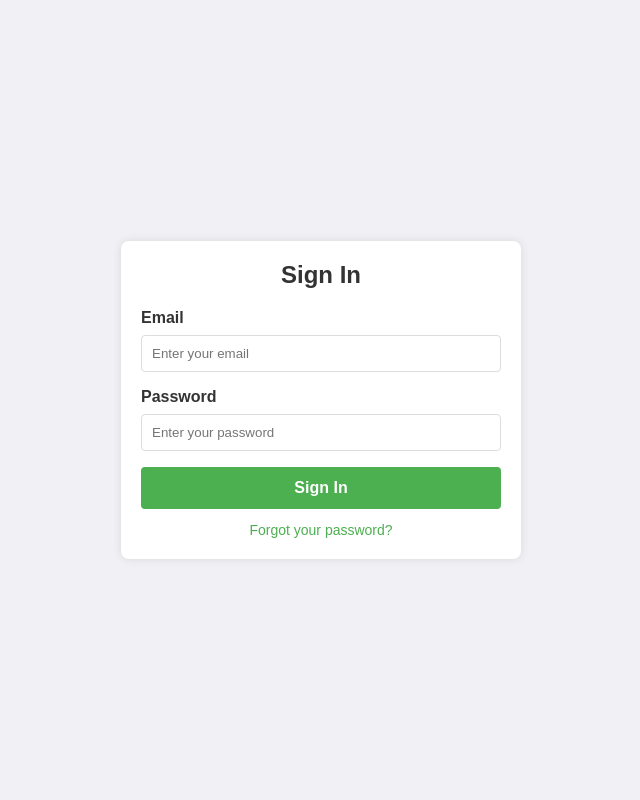
After one commit to Amjuks/Byte-Force_WebDev, a Django app: template byte_force/voyage_mate/templates/voyage_mate/sign-in.html in a window 1280 px wide. The commit adds this page. Shown: the whole page, without its empty margins (319-959 px from the left). Run offline with Django 5.2, Linux system fonts and the light colour scheme; the template is opened without the code that fills it, so the values that code supplies are empty.

Commit message:
added sign in options

```diff
--- /dev/null
+++ b/byte_force/voyage_mate/static/voyage_mate/images/sign-in.css
@@ -0,0 +1,82 @@
+/* Basic reset */
+* {
+    margin: 0;
+    padding: 0;
+    box-sizing: border-box;
+    font-family: Arial, sans-serif;
+  }
+
+  body {
+    background-color: #f0f0f5;
+    display: flex;
+    align-items: center;
+    justify-content: center;
+    height: 100vh;
+  }
+
+  .sign-in-container {
+    width: 100%;
+    max-width: 400px;
+    padding: 20px;
+    background: #fff;
+    box-shadow: 0px 0px 10px rgba(0, 0, 0, 0.1);
+    border-radius: 8px;
+  }
+
+  .sign-in-form h2 {
+    text-align: center;
+    margin-bottom: 20px;
+    color: #333;
+  }
+
+  label {
+    font-weight: bold;
+    color: #333;
+  }
+
+  input[type="email"],
+  input[type="password"] {
+    width: 100%;
+    padding: 10px;
+    margin: 8px 0 16px 0;
+    border: 1px solid #ddd;
+    border-radius: 4px;
+    transition: border-color 0.3s ease;
+  }
+
+  input[type="email"]:focus,
+  input[type="password"]:focus {
+    border-color: #4CAF50;
+  }
+
+  button[type="submit"] {
+    width: 100%;
+    padding: 12px;
+    background-color: #4CAF50;
+    border: none;
+    color: white;
+    font-size: 16px;
+    font-weight: bold;
+    cursor: pointer;
+    border-radius: 4px;
+    transition: background-color 0.3s ease;
+  }
+
+  button[type="submit"]:hover {
+    background-color: #45a049;
+  }
+
+  p {
+    text-align: center;
+    margin-top: 12px;
+  }
+
+  p a {
+    color: #4CAF50;
+    text-decoration: none;
+    font-size: 14px;
+  }
+
+  p a:hover {
+    text-decoration: underline;
+  }
--- /dev/null
+++ b/byte_force/voyage_mate/templates/voyage_mate/sign-in.html
@@ -0,0 +1,30 @@
+<!DOCTYPE html>
+<html lang="en">
+<head>
+  <meta charset="UTF-8">
+  <meta name="viewport" content="width=device-width, initial-scale=1.0">
+  <title>Sign In</title>
+  <link rel="stylesheet" href="sign-in.css">
+</head>
+<body>
+  <div class="sign-in-container">
+    <form class="sign-in-form" action="/login" method="post">
+      <h2>Sign In</h2>
+
+      <!-- Email Field -->
+      <label for="email">Email</label>
+      <input type="email" id="email" name="email" placeholder="Enter your email" required>
+
+      <!-- Password Field -->
+      <label for="password">Password</label>
+      <input type="password" id="password" name="password" placeholder="Enter your password" required>
+
+      <!-- Sign In Button -->
+      <button type="submit">Sign In</button>
+
+      <!-- Forgot Password Link -->
+      <p><a href="#">Forgot your password?</a></p>
+    </form>
+  </div>
+</body>
+</html>
```
Also changed, not shown: byte_force/voyage_mate/models.py (+0 -9 lines), byte_force/voyage_mate/static/voyage_mate/register.css (added, +84 -0 lines), byte_force/voyage_mate/templates/voyage_mate/index.html (+5 -2 lines), byte_force/voyage_mate/templates/voyage_mate/register.html (added, +38 -0 lines).
